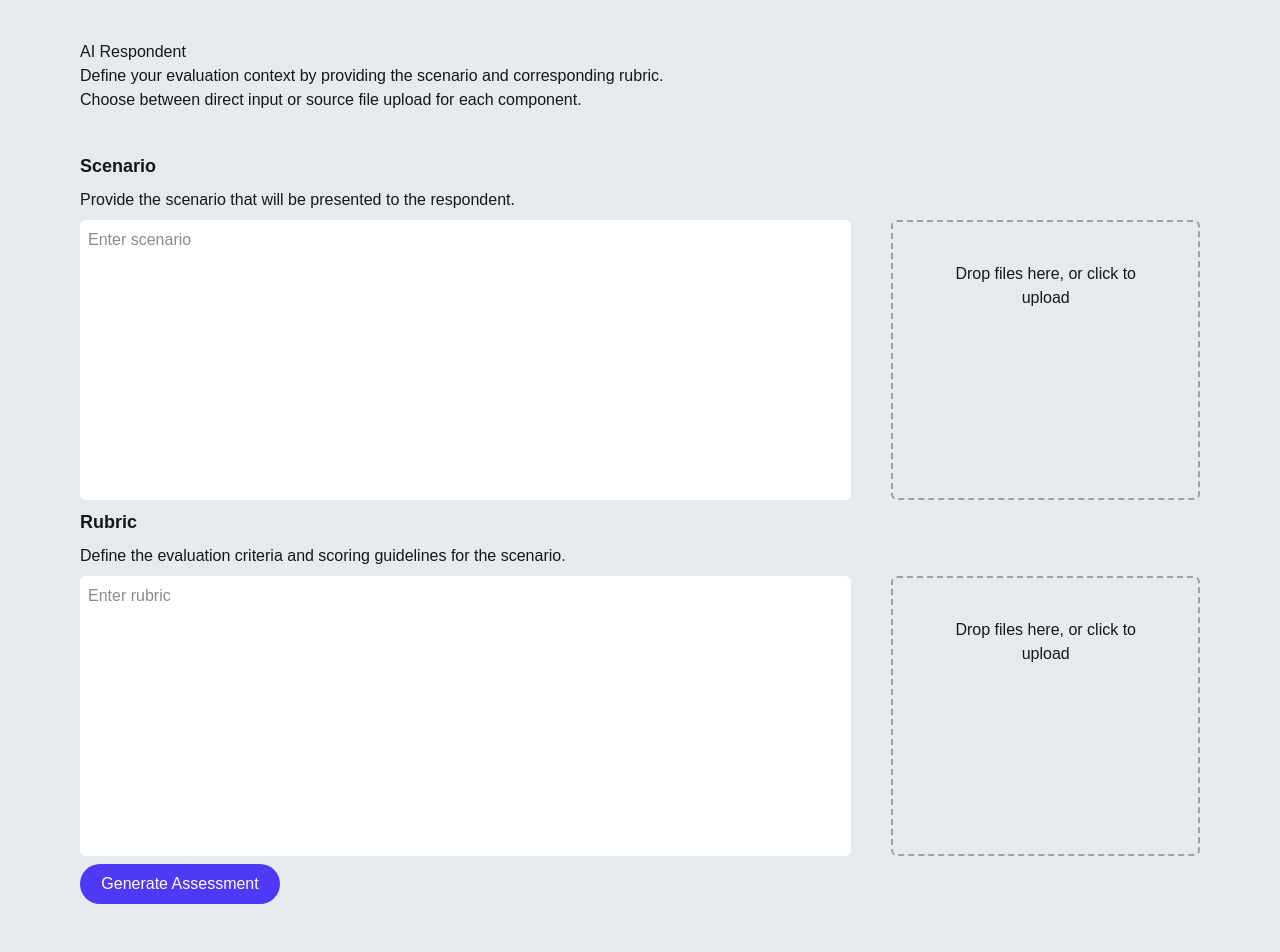
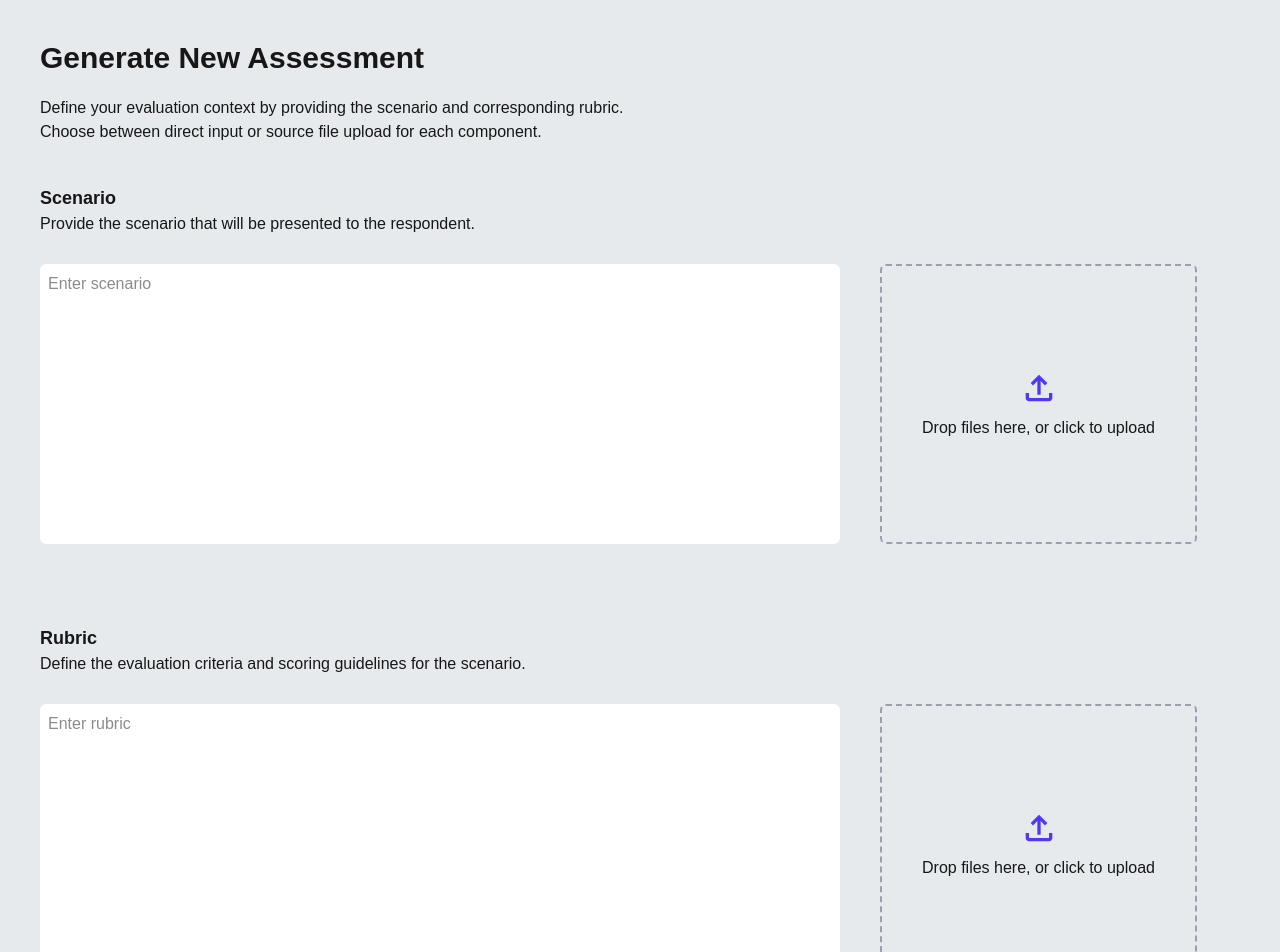
Before and after one commit to distortion1657/survey-agent, a Next.js app in the folder frontend/: page / in a window 1280 px wide. Shown: the top 952 px of the page. Built offline with nearby package versions, Linux system fonts and the light colour scheme.

Commit message:
design overhaul

```diff
--- a/frontend/app/page.tsx
+++ b/frontend/app/page.tsx
@@ -70,28 +70,32 @@ export default function Home() {
 
   }
   return (
-    <div className="p-10 pl-20 pr-20">
-      <header className="pb-10">
-        <h1>AI Respondent</h1>
+    <div className="flex flex-col p-10 w-full ">
+      <header className="pb-10 w-full">
+        <h1 className="font-semibold text-3xl pb-5">Generate New Assessment</h1>
         <p>Define your evaluation context by providing the scenario and corresponding rubric.</p>
         <p>Choose between direct input or source file upload for each component.</p>
       </header>
       {error && <p className="text-red-500">{error}</p>}
-      <form className='flex flex-col gap-2' onSubmit={handleSubmit}>
+      <form className='flex flex-col ' onSubmit={handleSubmit}>
         <label htmlFor="scenario" className="text-lg font-semibold">Scenario</label>
-        <p>Provide the scenario that will be presented to the respondent.</p>
-        <div className='flex flex-row gap-10'>
+        <p className='pb-7'>Provide the scenario that will be presented to the respondent.</p>
+        <div className='flex flex-row gap-10 pb-20'>
           <textarea id="scenario"
             name="scenario"
             content={scenario}
             value={scenario}
             placeholder="Enter scenario "
             onChange={(e) => setScenario(e.target.value)}
-            className="resize-none border-white bg-white rounded-md p-2 w-200 h-70" />
+            className="resize-none border-white bg-white rounded-md p-2 w-200 h-70"
+            required />
 
           <label
-            className="border-dashed border-2 border-gray-400 rounded-md p-10 text-center"
+            className="flex flex-col items-center justify-center border-dashed border-2 border-gray-400 rounded-md bg-secondary p-10 "
             id="scenarioDropZone">
+            <svg xmlns="http://www.w3.org/2000/svg" height="48px" viewBox="0 -960 960 960" width="48px" fill="#4f39f6" className='pb-2'>
+              <path d="M440-320v-326L336-542l-56-58 200-200 200 200-56 58-104-104v326h-80ZM240-160q-33 0-56.5-23.5T160-240v-120h80v120h480v-120h80v120q0 33-23.5 56.5T720-160H240Z" />
+            </svg>
             <p>Drop files here, or click to upload</p>
             <input type="file"
               id="scenarioFile"
@@ -102,27 +106,32 @@ export default function Home() {
         </div>
         {/* Section for rubric */}
         <label htmlFor="rubric" className="text-lg font-semibold">Rubric</label>
-        <p>Define the evaluation criteria and scoring guidelines for the scenario.</p>
-        <div className='flex flex-row gap-10'>
+        <p className='pb-7'>Define the evaluation criteria and scoring guidelines for the scenario.</p>
+        <div className='flex flex-row gap-10 pb-10'>
           <textarea id="rubric"
             name="rubric"
             value={rubric}
             placeholder="Enter rubric"
             onChange={(e) => setRubric(e.target.value)}
-            className=" resize-none border-white bg-white rounded-md p-2 w-200 h-70" />
+            className=" resize-none border-white bg-white rounded-md p-2 w-200 h-70"
+            required />
 
           <label
-            className="border-dashed border-2 border-gray-400 rounded-md p-10 text-center"
+            className="flex flex-col items-center justify-center border-dashed border-2 border-gray-400 rounded-md bg-secondary p-10 "
             id="rubricDropZone">
-            <p>Drop files here, or click to upload</p>
+            <svg xmlns="http://www.w3.org/2000/svg" height="48px" viewBox="0 -960 960 960" width="48px" fill="#4f39f6" className='pb-2'>
+              <path d="M440-320v-326L336-542l-56-58 200-200 200 200-56 58-104-104v326h-80ZM240-160q-33 0-56.5-23.5T160-240v-120h80v120h480v-120h80v120q0 33-23.5 56.5T720-160H240Z" />
+            </svg>
+            <p >Drop files here, or click to upload</p>
             <input type="file"
               id="rubricFile"
               name="scenarioFile"
               onChange={handleSelect(setRubric)}
               className="hidden p-3 text-center" />
-          </label>        </div>
+          </label>
+        </div>
         <button type="submit"
-          className='rounded-full border-indigo-600 bg-indigo-600 text-white p-2 w-50'>Generate Assessment</button>
+          className='rounded-full hover:scale-105 transition-transform duration-200  border-indigo-600 bg-indigo-600 shadow-md shadow-indigo-600 text-white pl-4 pr-4 pt-3 pb-3 w-50'>Generate Assessment</button>
       </form>
 
     </div>
```
